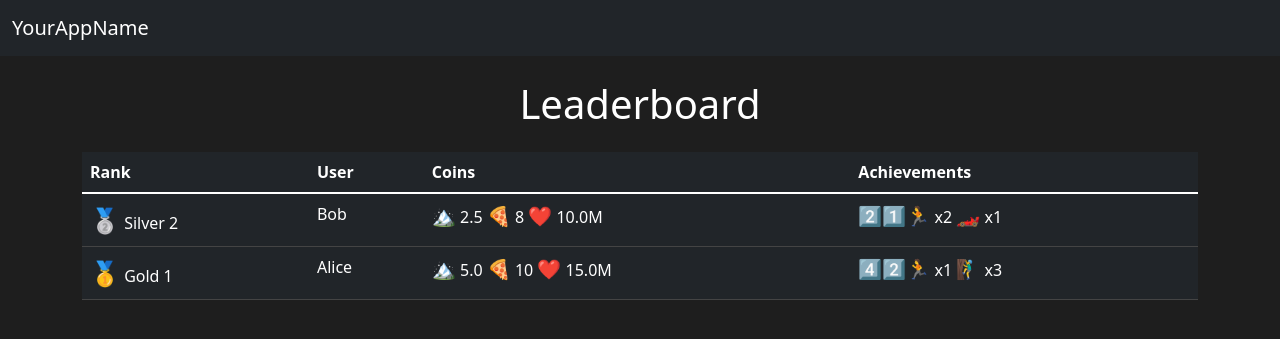
After one commit to micmer-git/league-of-strava-website, a Flask app: page /leaderboard in a window 1280 px wide. The commit adds this page. Shown: the top 339 px of the page. Run offline with Flask 3, Linux system fonts and the light colour scheme.

Commit message:
LEaderboard (fake) but ok

```diff
--- a/app.py
+++ b/app.py
@@ -12,6 +12,37 @@ app.config['MAX_CONTENT_LENGTH'] = 10 * 1024 * 1024  # 10 Megabytes
 
 # Initialize logging
 logging.basicConfig(level=logging.INFO)
+
+# Sample user data
+users = [
+    {
+        'username': 'Alice',
+        'rank': {'name': 'Gold 1', 'emoji': '🥇'},
+        'coins': [
+            {'name': 'Everest Coins', 'emoji': '🏔️', 'count': 5.0},
+            {'name': 'Pizza Coins', 'emoji': '🍕', 'count': 10},
+            {'name': 'Heartbeat Coins', 'emoji': '❤️', 'count': '15.0M'},
+        ],
+        'achievements': [
+            {'name': 'Marathon Master', 'emoji': '4️⃣2️⃣🏃', 'count': 1},
+            {'name': 'Climbing King', 'emoji': '🧗‍♂️', 'count': 3},
+        ]
+    },
+    {
+        'username': 'Bob',
+        'rank': {'name': 'Silver 2', 'emoji': '🥈'},
+        'coins': [
+            {'name': 'Everest Coins', 'emoji': '🏔️', 'count': 2.5},
+            {'name': 'Pizza Coins', 'emoji': '🍕', 'count': 8},
+            {'name': 'Heartbeat Coins', 'emoji': '❤️', 'count': '10.0M'},
+        ],
+        'achievements': [
+            {'name': 'Half Marathon Master', 'emoji': '2️⃣1️⃣🏃', 'count': 2},
+            {'name': 'Speedster', 'emoji': '🏎️', 'count': 1},
+        ]
+    },
+    # Add more users as needed
+]
 
 # Rank System Configuration in Python (Based on Total Hours)
 rank_config = [
@@ -424,6 +455,8 @@ def calculate_hours_total(df):
     total_hours = df['Elapsed Time'].sum() / 3600
     return round(total_hours, 2)
 
+
+
 @app.route('/', methods=['GET', 'POST'])
 def index():
     if request.method == 'POST':
@@ -476,6 +509,16 @@ def index():
         # GET request, show the file upload form
         return render_template('index.html')
 
+
+
+# Route for the leaderboard
+@app.route('/leaderboard')
+def leaderboard():
+    # Sort users by rank
+    rank_order = {rank['name']: index for index, rank in enumerate(rank_config)}
+    sorted_users = sorted(users, key=lambda x: rank_order.get(x['rank']['name'], len(rank_order)))
+    return render_template('leaderboard.html', users=sorted_users)
+
 if __name__ == '__main__':
     # Ensure the 'uploads' directory exists if you plan to save files
     # os.makedirs('uploads', exist_ok=True)
--- /dev/null
+++ b/templates/leaderboard.html
@@ -0,0 +1,75 @@
+<!DOCTYPE html>
+<html lang="en">
+<head>
+    <meta charset="UTF-8">
+    <title>Leaderboard</title>
+    <!-- Bootstrap CSS -->
+    <link href="https://cdn.jsdelivr.net/npm/bootstrap@5.3.0/dist/css/bootstrap.min.css" rel="stylesheet">
+    <!-- Custom CSS -->
+    <style>
+        body {
+            background-color: #1e1e1e;
+            color: #fff;
+        }
+        .table thead th {
+            border-bottom: 2px solid #fff;
+        }
+        .table tbody tr {
+            border-bottom: 1px solid #444;
+        }
+        .rank-emoji {
+            font-size: 1.5em;
+        }
+        .coin-emoji, .achievement-emoji {
+            font-size: 1.2em;
+        }
+    </style>
+</head>
+<body>
+    <!-- Navbar (Optional, you can reuse the same as in dashboard.html) -->
+    <nav class="navbar navbar-expand-lg navbar-dark bg-dark">
+        <div class="container-fluid">
+            <a class="navbar-brand" href="/">YourAppName</a>
+            <!-- ... (Rest of navbar) ... -->
+        </div>
+    </nav>
+
+    <div class="container mt-4">
+        <h1 class="text-center">Leaderboard</h1>
+        <table class="table table-dark table-hover mt-4">
+            <thead>
+                <tr>
+                    <th>Rank</th>
+                    <th>User</th>
+                    <th>Coins</th>
+                    <th>Achievements</th>
+                </tr>
+            </thead>
+            <tbody>
+                {% for user in users %}
+                <tr>
+                    <td>
+                        <span class="rank-emoji">{{ user.rank.emoji }}</span> {{ user.rank.name }}
+                    </td>
+                    <td>{{ user.username }}</td>
+                    <td>
+                        {% for coin in user.coins %}
+                            <span class="coin-emoji">{{ coin.emoji }}</span> {{ coin.count }}
+                        {% endfor %}
+                    </td>
+                    <td>
+                        {% for achievement in user.achievements %}
+                            <span class="achievement-emoji">{{ achievement.emoji }}</span> x{{ achievement.count }}
+                        {% endfor %}
+                    </td>
+                </tr>
+                {% endfor %}
+            </tbody>
+        </table>
+    </div>
+
+    <!-- Bootstrap JS and dependencies -->
+    <script src="https://cdn.jsdelivr.net/npm/bootstrap@5.3.0/dist/js/bootstrap.bundle.min.js"></script>
+    <!-- Optional JavaScript -->
+</body>
+</html>
```
Also changed, not shown: templates/dashboard.html (+30 -0 lines).
